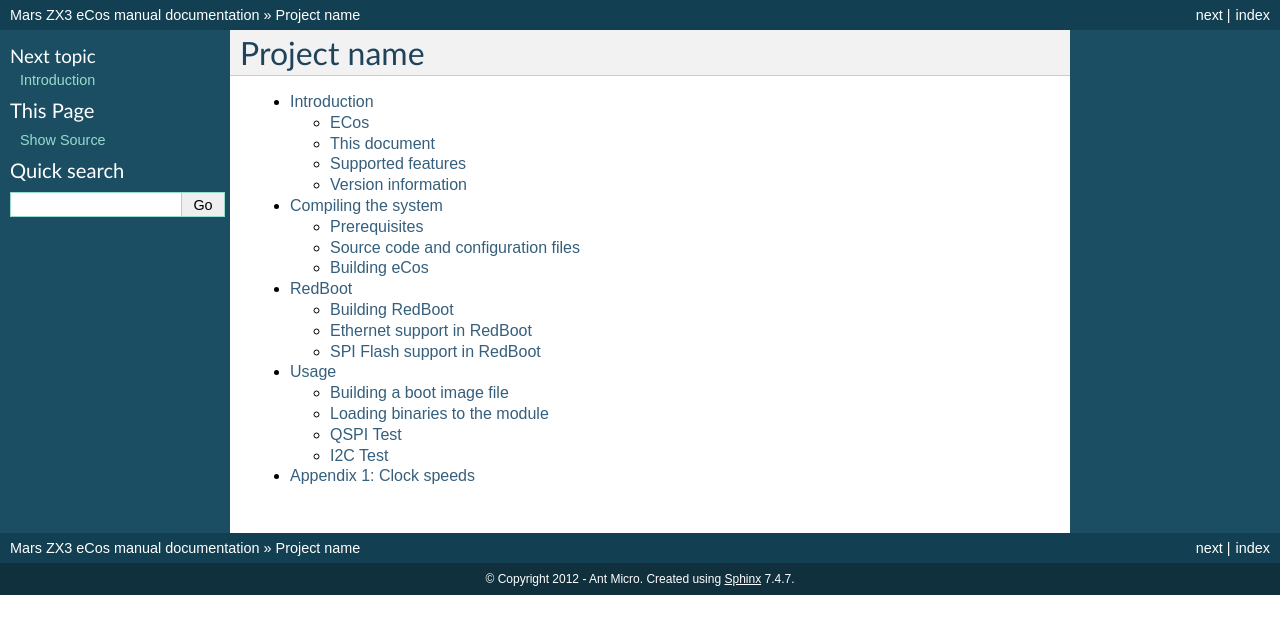
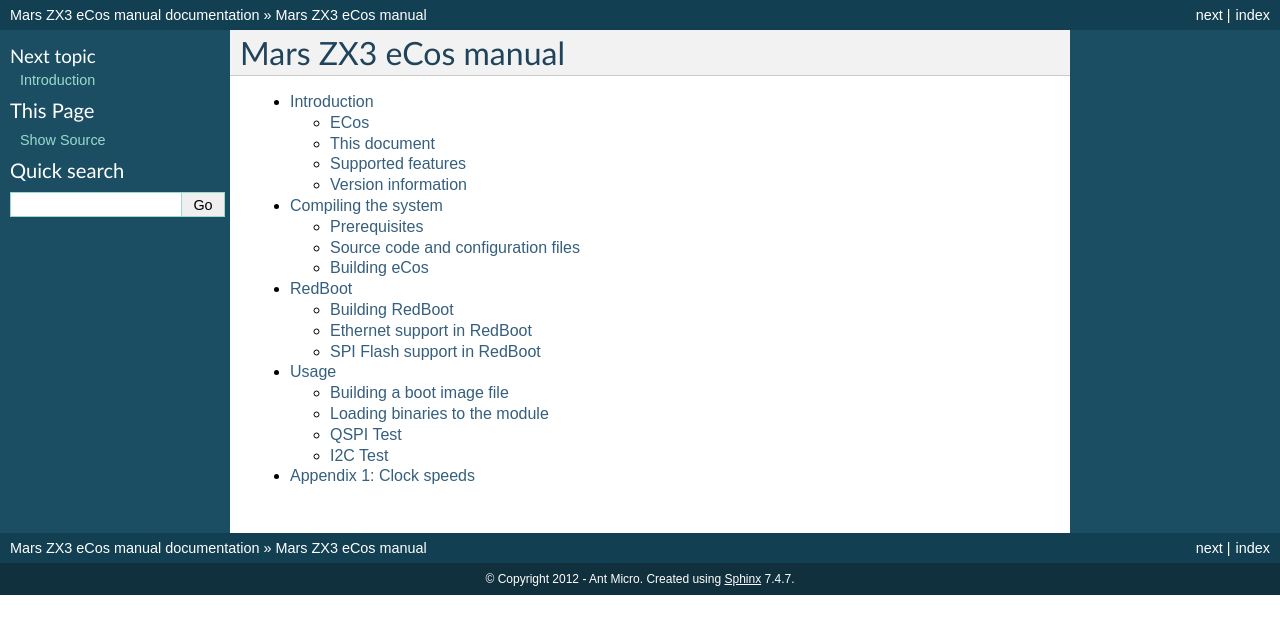
Before and after one commit to antmicro/ecos-mars-zx3, a Sphinx documentation site: the page built from doc/source/index.rst, in a window 1280 px wide. Shown: the top 634 px of the page. Built offline with Sphinx 7.4.7, drawn with Linux system fonts in a browser that asks for light colours.

Commit message:
Fixed title of html docs.

```diff
--- a/doc/source/index.rst
+++ b/doc/source/index.rst
@@ -1,5 +1,5 @@
-Project name
-============
+Mars ZX3 eCos manual
+====================
 
 .. toctree::
    :maxdepth: 2
```
